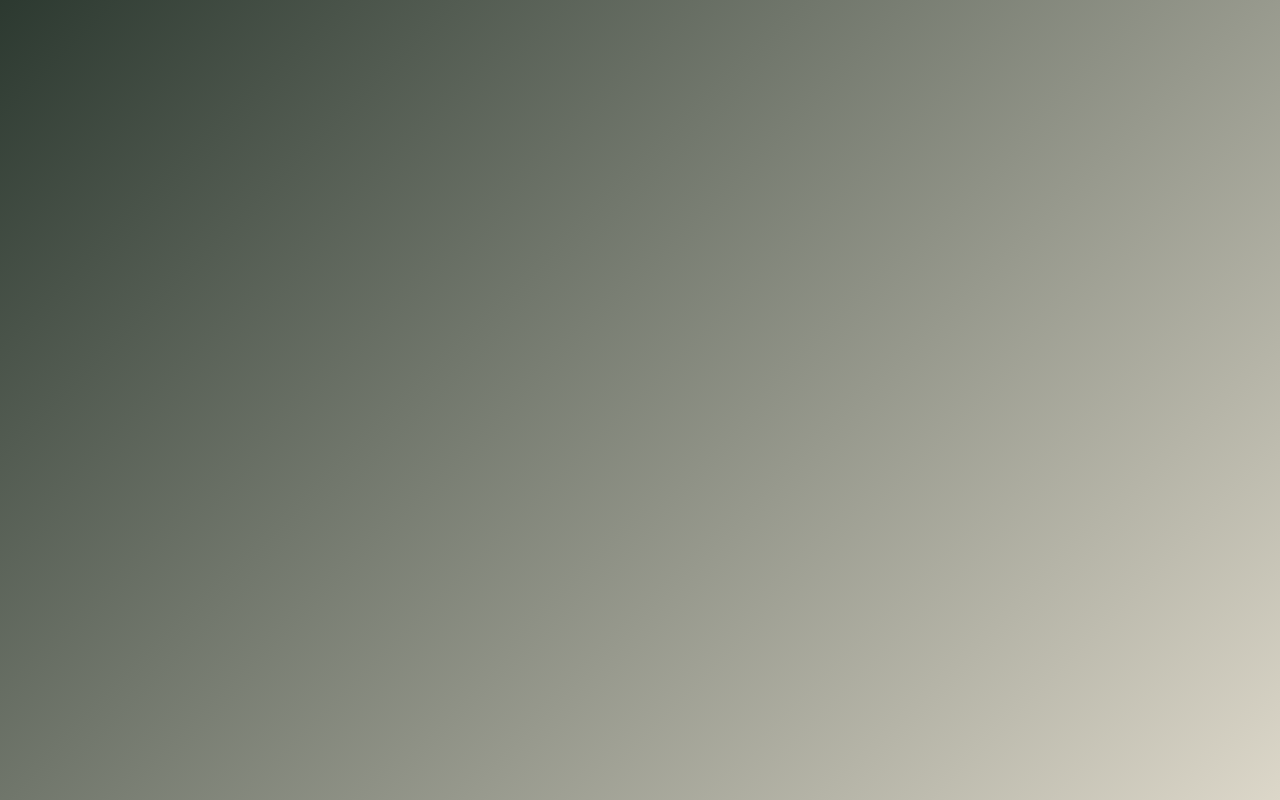
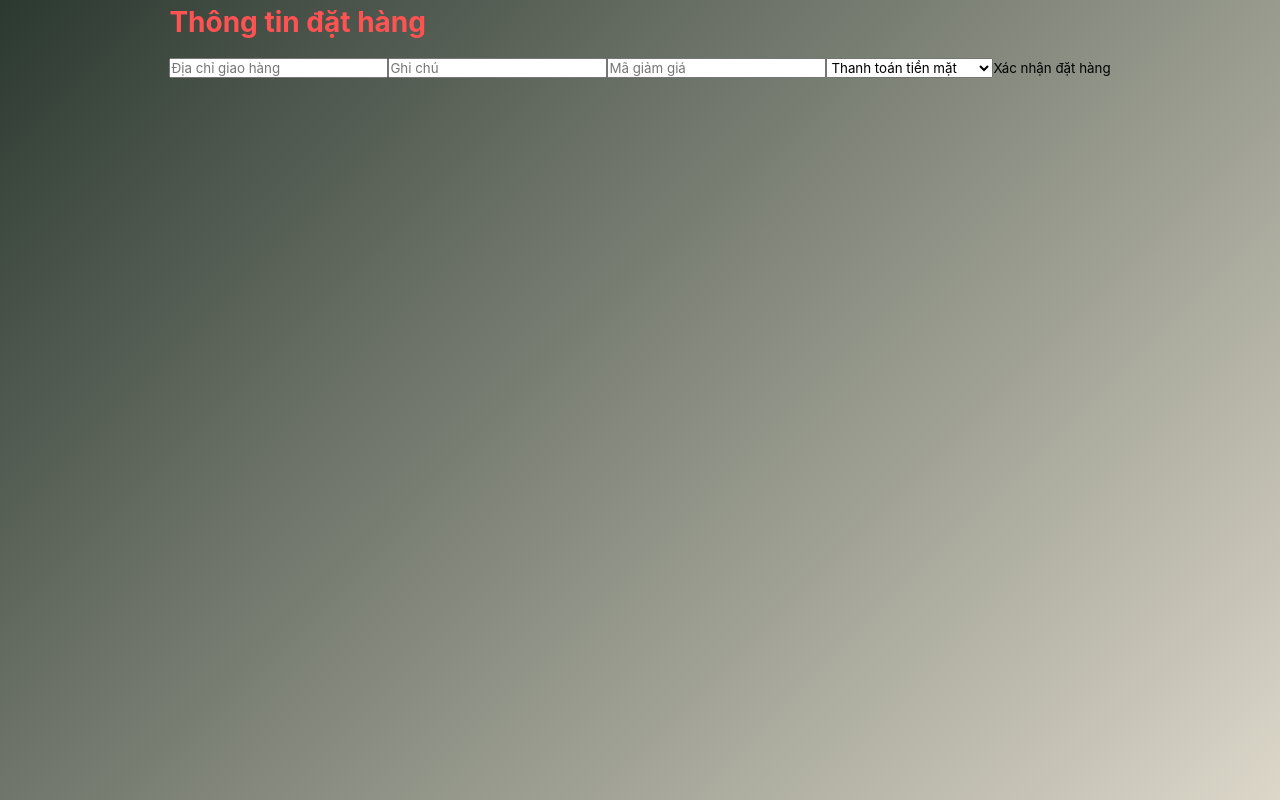
Before and after one commit to GWAMINC/Learning-Platform-FE, a React (Vite) app: page /order/confirm in a window 1280 px wide. Before the commit this address had no page. Built offline with nearby package versions, Linux system fonts and the light colour scheme.

Commit message:
done cash payment

```diff
--- a/src/pages/Cart/CartPage.jsx
+++ b/src/pages/Cart/CartPage.jsx
@@ -4,17 +4,14 @@ import { useNavigate } from 'react-router-dom';
 const CartPage = () => {
     const navigate = useNavigate();
     const [cart, setCart] = useState({
-        userId: 1,
+        userId: 2,
         courseId: 101,
-        paymentMethodId: 2,
         amount: 100.00,
         totalAmount: 100.00,
-        shippingAddress: '123 Learning Street, Online City',
-        notes: 'Please enroll me in the advanced course.'
     });
 
-    const handleCheckout = () => {
-        navigate('/checkout', { state: cart });
+    const handleProceedToCheckout = () => {
+        navigate('/order/confirm', { state: cart });
     };
 
     return (
@@ -22,7 +19,7 @@ const CartPage = () => {
             <h2>Giỏ hàng</h2>
             <p>Khóa học: Advanced Course</p>
             <p>Giá: 100 USD</p>
-            <button onClick={handleCheckout}>Tiến hành thanh toán</button>
+            <button onClick={handleProceedToCheckout}>Tiến hành đặt hàng</button>
         </div>
     );
 };
--- a/src/pages/Cart/CheckoutPage.jsx
+++ b/src/pages/Cart/CheckoutPage.jsx
@@ -7,30 +7,35 @@ const CheckoutPage = () => {
 
     const handlePayment = async () => {
         try {
-            const checkoutLink = await createOrder(orderData);
-
-            // Mở PayPal trong popup (width: 500px, height: 700px)
+            const formattedOrderData = {
+                ...orderData,
+                paymentMethodId: Number(orderData.paymentMethodId) // Chuyển thành number
+            };
+            const response = await createOrder(formattedOrderData);
+            console.log(response)
+            if (formattedOrderData.paymentMethodId === 2) {
                 const paypalWindow = window.open(
-                checkoutLink,
+                    response,
                     'paypalCheckout',
                     'width=500,height=700,left=100,top=100'
                 );
-
-            // Kiểm tra nếu popup bị chặn
                 if (!paypalWindow) {
                     alert('Trình duyệt đã chặn popup! Vui lòng cho phép popup để tiếp tục.');
                 }
+            } else {
+                alert('Đặt hàng thành công!');
+            }
         } catch (error) {
-            alert('Lỗi khi tạo đơn hàng');
+            alert('Lỗi khi tạo đơn hàng: ' + error.message);
         }
     };
 
     return (
         <div>
-            <h2>Xác nhận đơn hàng</h2>
+            <h2>Hoàn tất đặt hàng</h2>
             <p>Địa chỉ giao hàng: {orderData.shippingAddress}</p>
             <p>Tổng tiền: {orderData.totalAmount} USD</p>
-            <button onClick={handlePayment}>Thanh toán qua PayPal</button>
+            <button onClick={handlePayment}>Thanh toán</button>
         </div>
     );
 };
--- /dev/null
+++ b/src/pages/Order/OrderPage.jsx
@@ -0,0 +1,41 @@
+import { useLocation, useNavigate } from 'react-router-dom';
+import { useState } from 'react';
+
+const OrderPage = () => {
+    const location = useLocation();
+    const navigate = useNavigate();
+    const cart = location.state;
+
+    const [orderData, setOrderData] = useState({
+        ...cart,
+        shippingAddress: '',
+        notes: '',
+        paymentMethodId: 1,
+        couponCode: ''
+    });
+
+    const handleInputChange = (e) => {
+        const { name, value } = e.target;
+        setOrderData({ ...orderData, [name]: value });
+    };
+
+    const handlePlaceOrder = () => {
+        navigate('/checkout', { state: orderData });
+    };
+
+    return (
+        <div>
+            <h2>Thông tin đặt hàng</h2>
+            <input type="text" name="shippingAddress" placeholder="Địa chỉ giao hàng" value={orderData.shippingAddress} onChange={handleInputChange} />
+            <input type="text" name="notes" placeholder="Ghi chú" value={orderData.notes} onChange={handleInputChange} />
+            <input type="text" name="couponCode" placeholder="Mã giảm giá" value={orderData.couponCode} onChange={handleInputChange} />
+            <select name="paymentMethodId" value={orderData.paymentMethodId} onChange={handleInputChange}>
+                <option value={1}>Thanh toán tiền mặt</option>
+                <option value={2}>Thanh toán qua PayPal</option>
+            </select>
+            <button onClick={handlePlaceOrder}>Xác nhận đặt hàng</button>
+        </div>
+    );
+};
+
+export default OrderPage;
--- a/src/routes/AppRoutes.jsx
+++ b/src/routes/AppRoutes.jsx
@@ -12,6 +12,7 @@ import CartPage from "../pages/Cart/CartPage.jsx";
 import CheckoutPage from "../pages/Cart/CheckoutPage.jsx";
 import PaymentSuccessPage from "../pages/Cart/PaymentSuccessPage.jsx";
 import PaymentCancelPage from "../pages/Cart/PaymentCancelPage.jsx";
+import OrderPage from "../pages/Order/OrderPage.jsx";
 
 const AppRoutes = () => {
     return (
@@ -30,6 +31,7 @@ const AppRoutes = () => {
             <Route path="/checkout" element={<CheckoutPage />} />
             <Route path="/payment/success" element={<PaymentSuccessPage />} />
             <Route path="/payment/cancel" element={<PaymentCancelPage />} />
+            <Route path="/order/confirm" element={<OrderPage/>} />
         </Routes>
     );
 };
```
Lines whose indentation alone changed are shown as unchanged.
